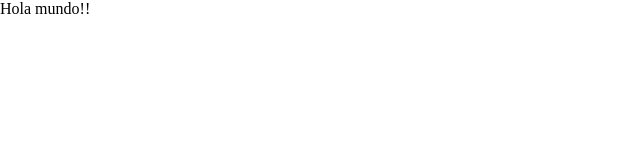
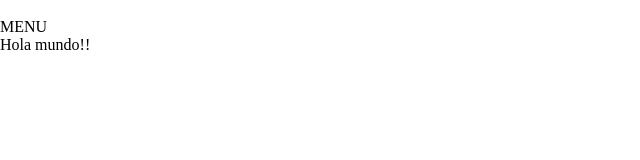
Before and after one commit to FatimaSofiaAguayo/MiProyectoNuevo-, a plain HTML site: page index.html in a window 1280 px wide. Shown: the whole page, without its empty margins (0-640 px from the left). Drawn offline with Linux system fonts and the light colour scheme.

Commit message:
realize o agregue una imagen

```diff
--- a/index.html
+++ b/index.html
@@ -7,7 +7,10 @@
     <link rel="stylesheet" href="css/estilo.css">
 </head>
 <body>
-    <header></header>
+    <header>
+        <img src="" alt="">
+        <p>MENU</p>
+    </header>
     <main>
         <section>
             <p>Hola mundo!!</p>
```
Also changed, not shown: img/img1.jpg (added).
